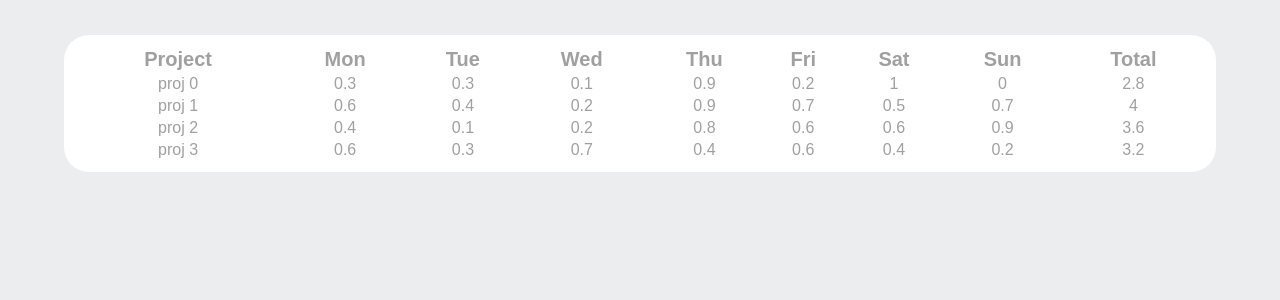
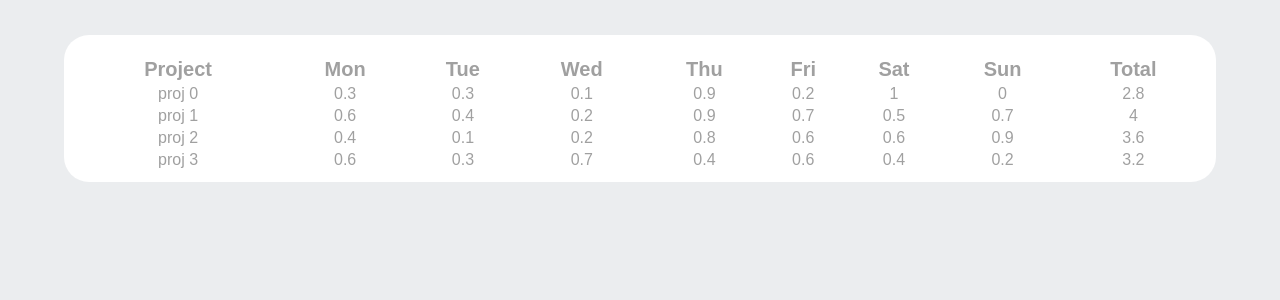
Before and after one commit to Aeromackerel/COSC-3380-Project-Management, a PHP site: page /forgottenpwd/front-end/timesheet/timesheet.php in a window 1280 px wide. Shown: the part 60-360 px from the top of the page. Run offline with PHP 8.4, Linux system fonts and the light colour scheme.

Commit message:
Update style.css

```diff
--- a/front-end/style.css
+++ b/front-end/style.css
@@ -141,12 +141,13 @@ a{color:#a0a0a0;}
 #ui-timesheet{
 	margin:auto;
 	width:90%;
+	border-radius:25px;
+	background-color:#ffffff;
+	padding-top:10px;
 }
 #ui-timesheet>table{
 	padding:10px;
-	background-color:#ffffff;
 	width:100%;
-	border-radius:25px;
 }
 #ui-timesheet th{
 	font-size:20px;
```
